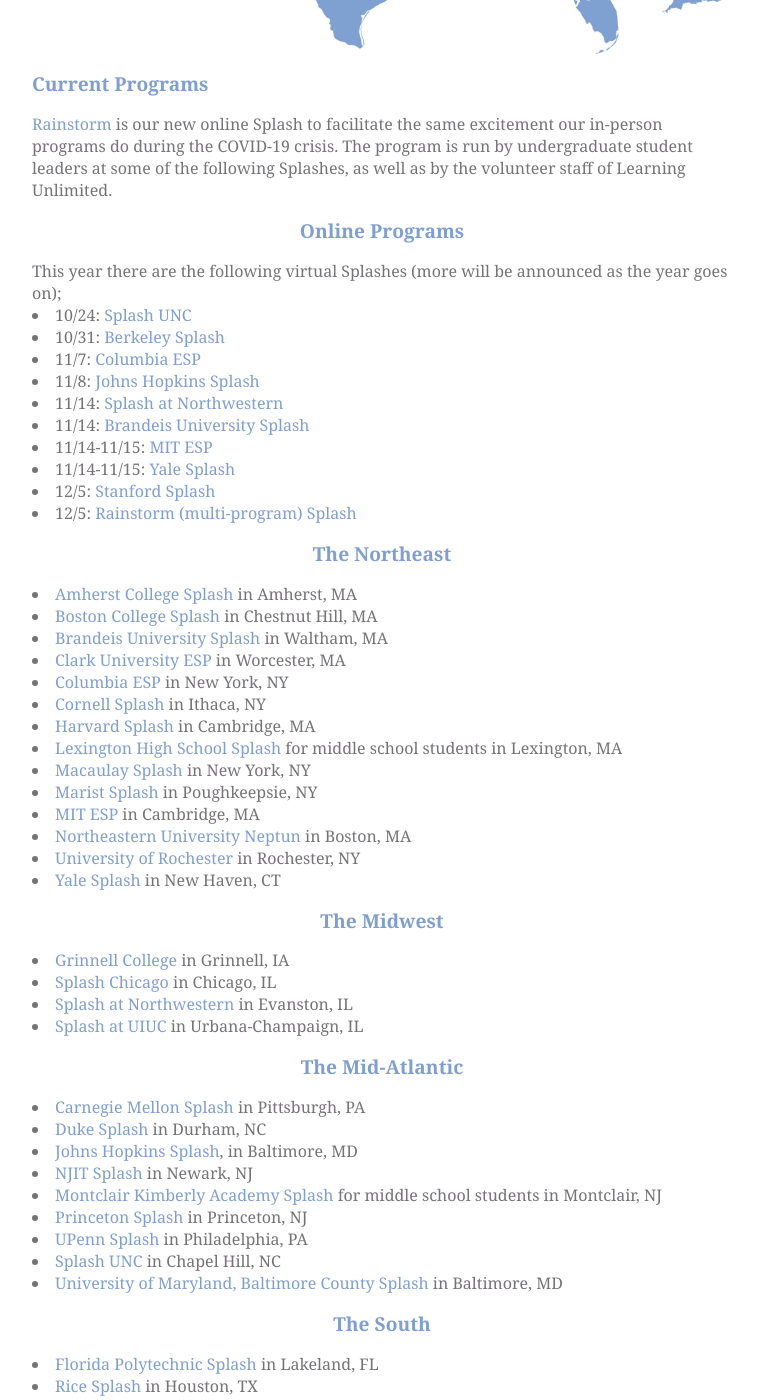
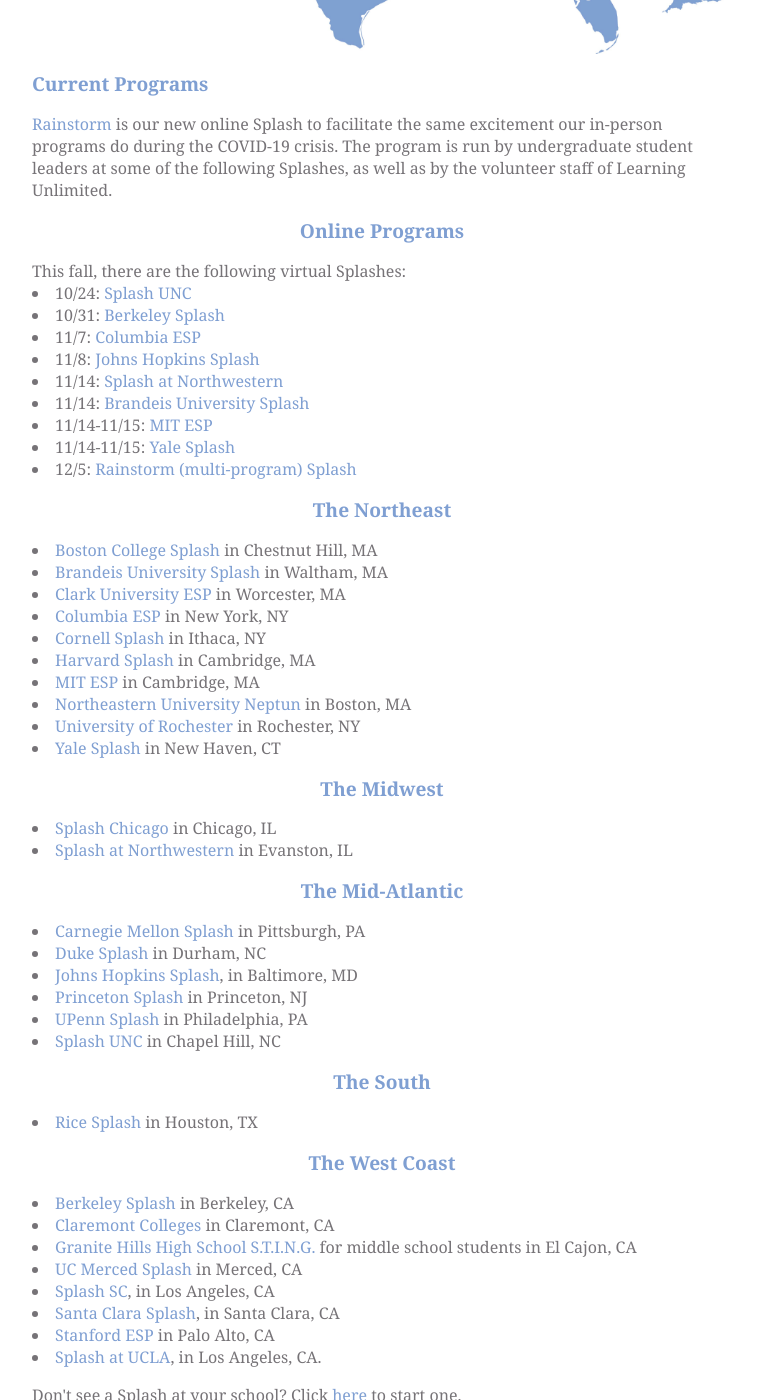
Before and after one commit to learning-unlimited/learning-unlimited.github.io, a Jekyll site: the page built from _current-programs/index.html, in a window 1280 px wide and 1400 px high, scrolled down 660 px. Shown: the whole window, without its empty margins (250-1008 px from the left). Built offline with Jekyll 4.4.1, drawn with Linux system fonts in a browser that asks for light colours; nearby versions of some CDN libraries; some of the changed text lies outside the part shown.

Commit message:
Remove cold programs

```diff
--- a/_current-programs/index.html
+++ b/_current-programs/index.html
@@ -62,7 +62,7 @@
 
        <h2>Online Programs</h2>
 
-This year there are the following virtual Splashes (more will be announced as the year goes on);
+This fall, there are the following virtual Splashes:
 
   <li>10/24: <a href="https://splashunc.com/">Splash UNC</a></li>
   <li>10/31: <a href="https://berkeley.learningu.org/">Berkeley Splash</a></li>
@@ -72,22 +72,17 @@
   <li>11/14: <a href="https://brandeis.learningu.org/">Brandeis University Splash </a></li>
   <li>11/14-11/15: <a href="https://esp.mit.edu/">MIT ESP</a></li>
   <li>11/14-11/15: <a href="https://yale.learningu.org/">Yale Splash</a></li>
-  <li>12/5: <a href="https://stanfordesp.learningu.org/">Stanford Splash</a></li>
   <li>12/5: <a href="https://cloud.learningu.org/">Rainstorm (multi-program) Splash</a></li>
 </div>
 
   <div id="northeast">
   <h2>The Northeast</h2>
-  <li><a href="https://amherstsplash.learningu.org/">Amherst College Splash </a> in Amherst, MA</li>
   <li><a href="https://bcsplash.learningu.org/">Boston College Splash</a> in Chestnut Hill, MA</li>
   <li><a href="https://brandeis.learningu.org/">Brandeis University Splash </a> in Waltham, MA</li>
   <li><a href="https://clarkuesp.learningu.org/">Clark University ESP</a> in Worcester, MA</li>
   <li><a href="https://columbia.learningu.org/">Columbia ESP</a> in New York, NY</li>
   <li><a href="https://cornell.learningu.org/">Cornell Splash</a> in Ithaca, NY</li>
   <li><a href="https://harvardsplash.learningu.org/">Harvard Splash</a> in Cambridge, MA</li>
-  <li><a href="https://lexsplash.learningu.org/">Lexington High School Splash</a> for middle school students in Lexington, MA</li>
-  <li><a href="https://macaulay.learningu.org/">Macaulay Splash</a> in New York, NY</li>
-  <li><a href="https://marist.learningu.org/">Marist Splash</a> in Poughkeepsie, NY</li>
   <li><a href="https://esp.mit.edu/">MIT ESP</a> in Cambridge, MA</li>
   <li><a href="https://neptun.learningu.org/">Northeastern University Neptun</a> in Boston, MA</li>
   <li><a href="https://ursplash.learningu.org/">University of Rochester</a> in Rochester, NY</li>
@@ -96,10 +91,8 @@
 
   <div id="midwest">
   <h2>The Midwest</h2>
-  <li><a href="https://www.grinnell.edu/academics/offices/careers-in-education/ignite">Grinnell College</a> in Grinnell, IA</li>
   <li><a href="https://splashchicago.learningu.org/">Splash Chicago</a> in Chicago, IL</li>
   <li><a href="https://nusplash.learningu.org/">Splash at Northwestern</a> in Evanston, IL</li>
-  <li><a href="http://uiucsplash.org/">Splash at UIUC</a> in Urbana-Champaign, IL</li>
   </div>
 
   <div id="midatlantic">
@@ -107,19 +100,14 @@
   <li><a href="https://cmusplash.learningu.org/">Carnegie Mellon Splash</a> in Pittsburgh, PA</li>
   <li><a href="https://dukesplash.learningu.org/">Duke Splash</a> in Durham, NC</li>
   <li><a href="https://hopkins.learningu.org/">Johns Hopkins Splash</a>, in Baltimore, MD</li>
-  <li><a href="https://njitsplash.learningu.org/">NJIT Splash</a> in Newark, NJ</li>
-  <li><a href="https://mka.learningu.org/">Montclair Kimberly Academy Splash</a> for middle school students in Montclair, NJ</li>
   <li><a href="https://princeton.learningu.org/">Princeton Splash</a> in Princeton, NJ</li>
   <li><a href="https://pennesp.learningu.org/">UPenn Splash</a> in Philadelphia, PA</li>
   <li><a href="https://splashunc.com/">Splash UNC</a> in Chapel Hill, NC</li>
-  <li><a href="https://splashumbc.learningu.org/">University of Maryland, Baltimore County Splash</a> in Baltimore, MD</li>
   </div>
 
   <div id="south">
   <h2>The South</h2>
-  <li><a href="https://splashatpoly.learningu.org/">Florida Polytechnic Splash</a> in Lakeland, FL</li>
   <li><a href="https://ricesplash.learningu.org/">Rice Splash</a> in Houston, TX</li>
-  <li><a href="https://vanderbiltsplash.learningu.org/">Vanderbilt Splash</a> in Nashville, TN</li>
   </div>
 
   <div id="west">
@@ -132,12 +120,6 @@
   <li><a href="https://santaclarasplash.learningu.org/">Santa Clara Splash</a>, in Santa Clara, CA</li>
   <li><a href="https://stanfordesp.org/">Stanford ESP</a> in Palo Alto, CA</li>
   <li><a href="https://splashatucla.learningu.org/">Splash at UCLA</a>, in Los Angeles, CA.</li>
-  <li><a href="https://ucsd.learningu.org/">Splash at UCSD</a>, in La Jolla, CA</li>
-  </div>
-
-  <div id="international">
-  <h2>International</h2>
-  <li><a href="https://oxford.learningu.org/">Oxford Splash</a> in Oxford, UK</li>
   </div>
 </div>
 
```
